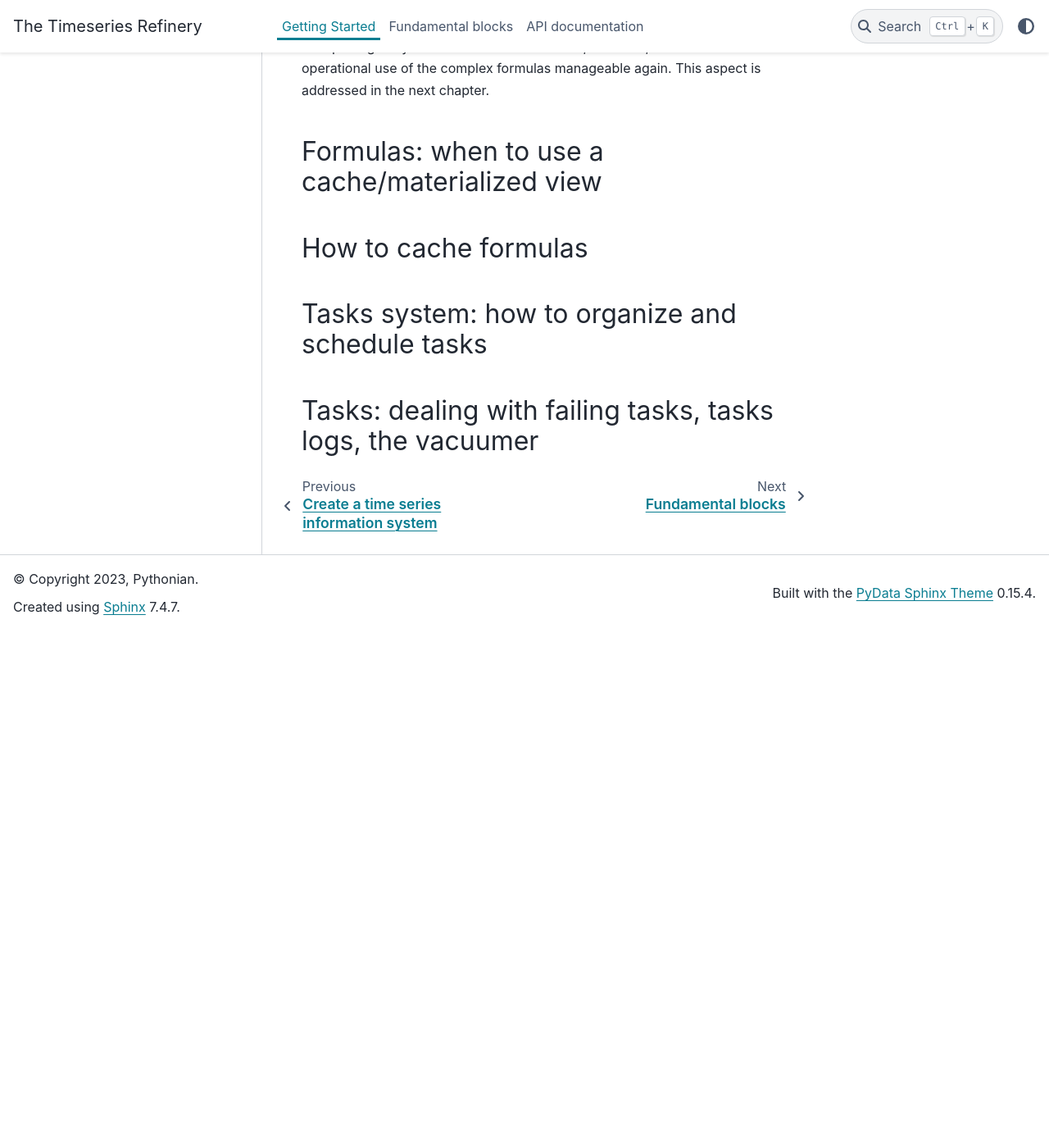
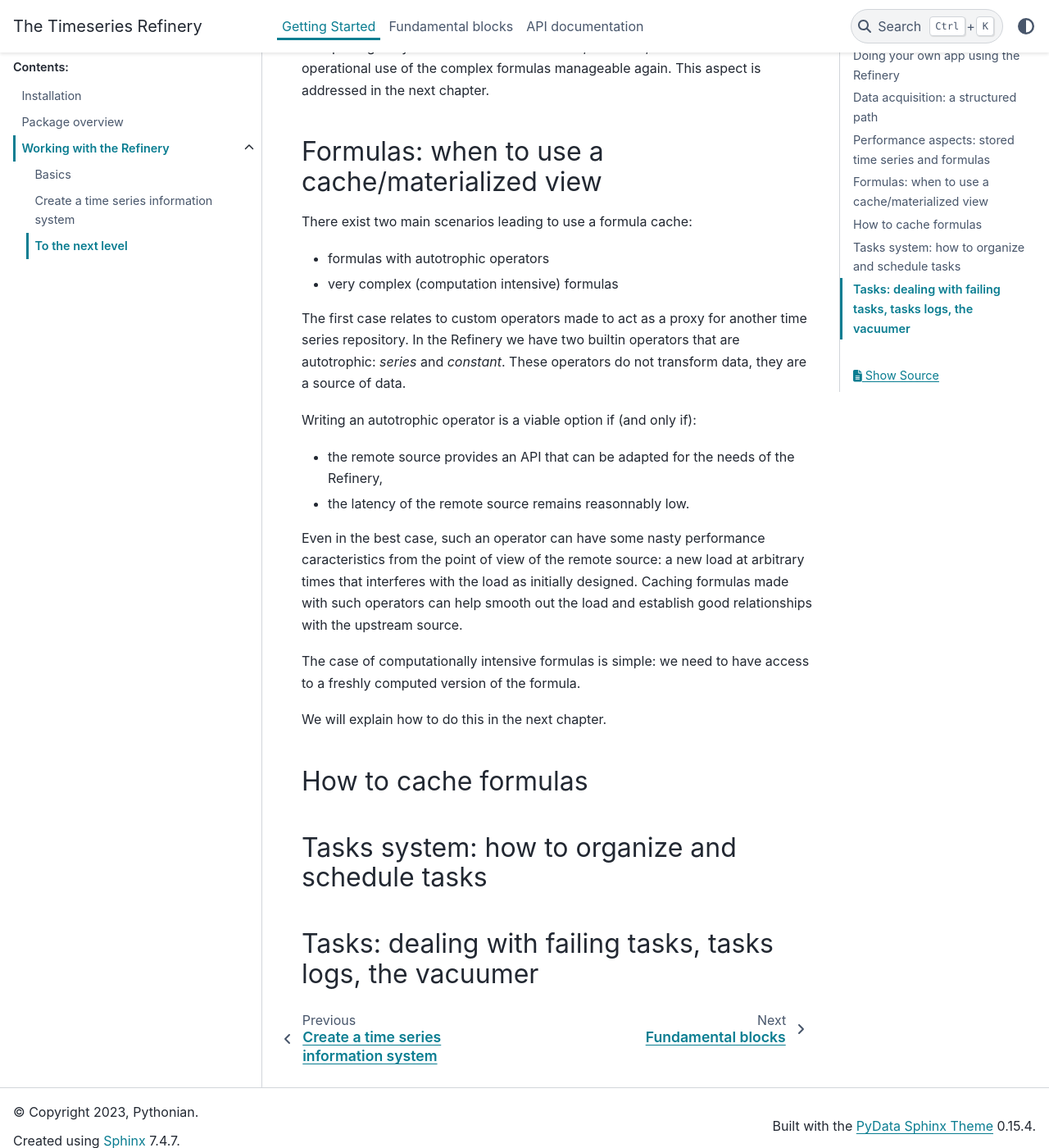
Before and after one commit to pythonianfr/tshistory_refinery, a Sphinx documentation site: the page built from docs/getting_started/tutorials/advanced.rst, in a window 1280 px wide and 1400 px high, scrolled down 7714 px. Shown: the whole window at 82% size. Built offline with Sphinx 7.4.7 and the PyData theme 0.15.4, drawn with Linux system fonts in a browser that asks for light colours; before the commit the page ends 8484 px from its top, so only the background shows below that.

Commit message:
docs/advanced: when to cache formulas
related to #28

```diff
--- a/docs/getting_started/tutorials/advanced.rst
+++ b/docs/getting_started/tutorials/advanced.rst
@@ -399,6 +399,37 @@ manageable again. This aspect is addressed in the next chapter.
 Formulas: when to use a cache/materialized view
 ------------------------------------------------
 
+There exist two main scenarios leading to use a formula cache:
+
+* formulas with autotrophic operators
+
+* very complex (computation intensive) formulas
+
+The first case relates to custom operators made to act as a proxy for
+another time series repository. In the Refinery we have two builtin
+operators that are autotrophic: `series` and `constant`. These
+operators do not transform data, they are a source of data.
+
+Writing an autotrophic operator is a viable option if (and only if):
+
+* the remote source provides an API that can be adapted for the needs
+  of the Refinery,
+
+* the latency of the remote source remains reasonnably low.
+
+Even in the best case, such an operator can have some nasty
+performance caracteristics from the point of view of the remote
+source: a new load at arbitrary times that interferes with the load as
+initially designed. Caching formulas made with such operators can help
+smooth out the load and establish good relationships with the upstream
+source.
+
+The case of computationally intensive formulas is simple: we need to
+have access to a freshly computed version of the formula.
+
+We will explain how to do this in the next chapter.
+
+
 How to cache formulas
 ---------------------
 
```
